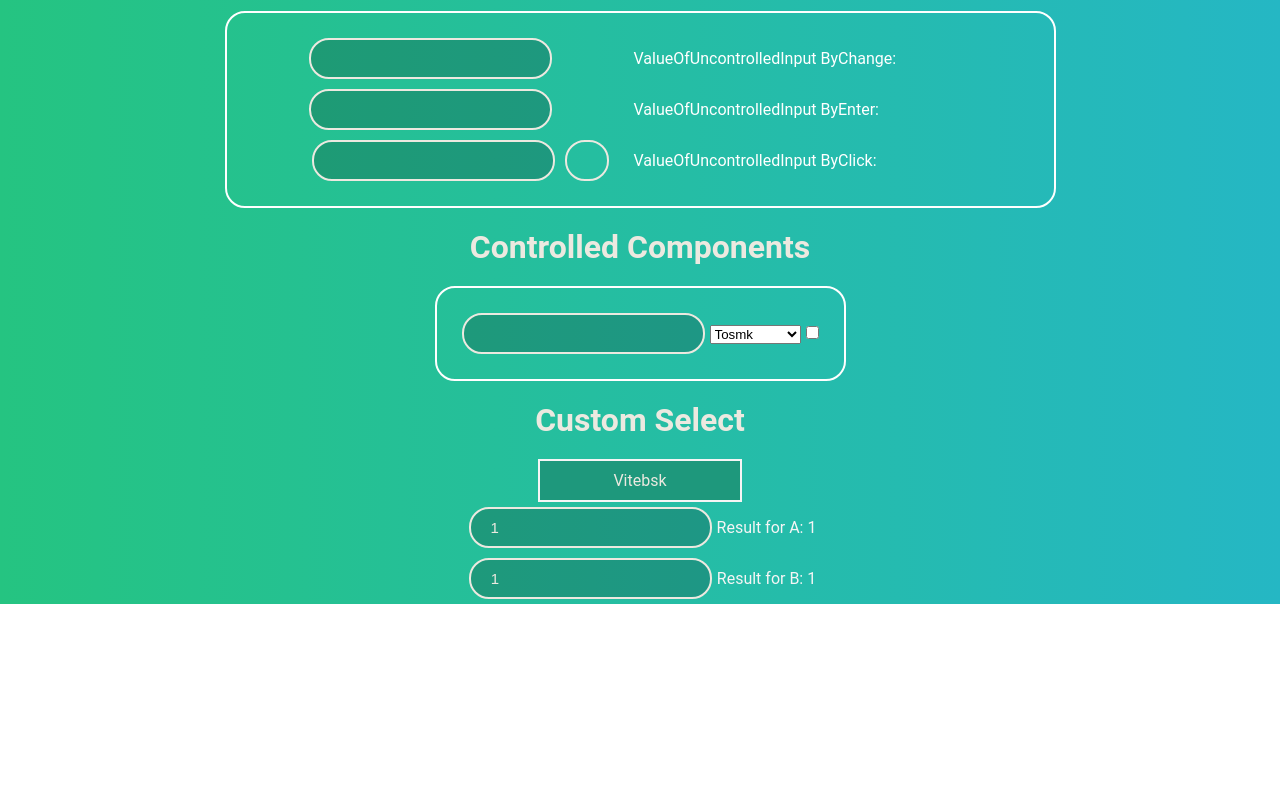
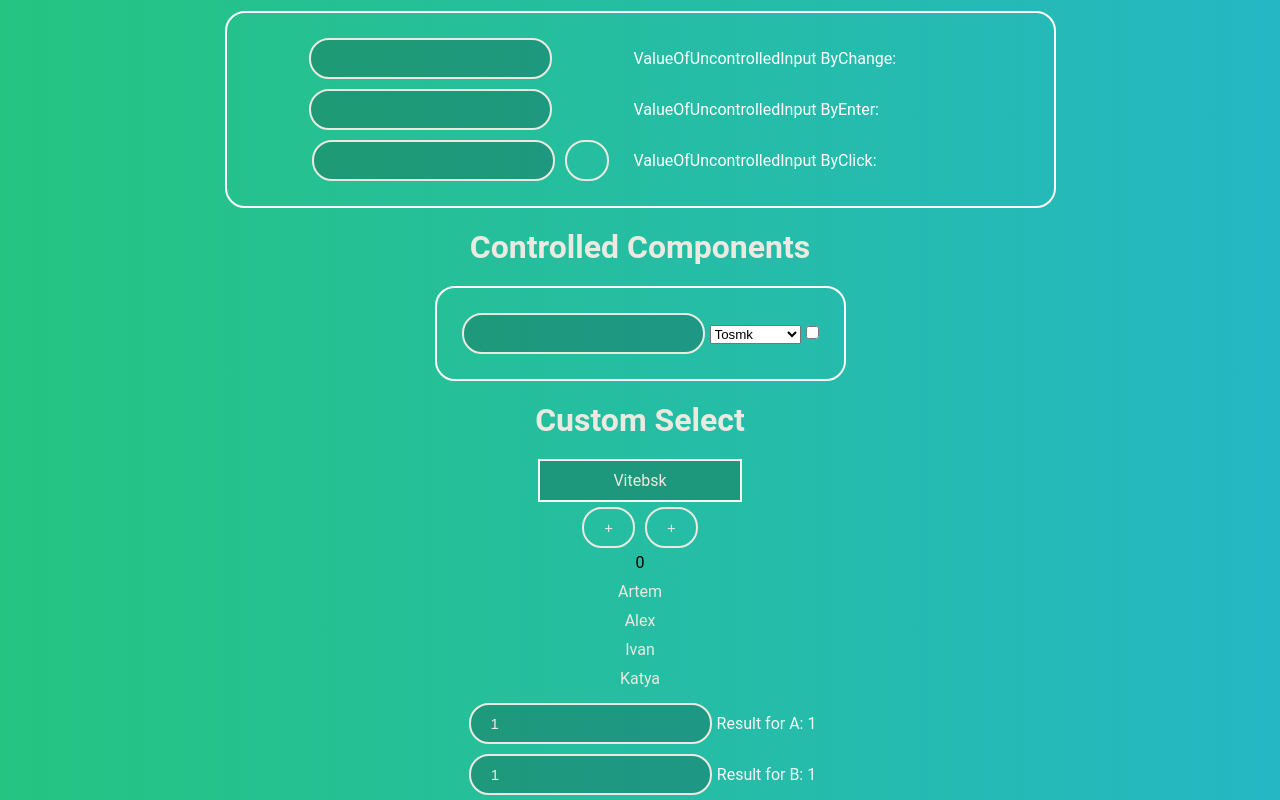
Before and after one commit to pevnev-ivan/microstask, a React (Create React App) app: page / in a window 1280 px wide. Shown: the part 1914-2714 px from the top of the page. Before the commit the page ends 2518 px from the top, so only its background shows below. Built offline with nearby package versions, Linux system fonts and the light colour scheme.

Commit message:
Lesson 18: - UseMemo example for Array.map + counter

```diff
--- a/src/site/componentsReactLearning/w-2/UseMemo.tsx
+++ b/src/site/componentsReactLearning/w-2/UseMemo.tsx
@@ -30,7 +30,7 @@ const DifficultCounterExample = () => {
     if (a === 0) {resultB = 0}
     return (
         <div>
-
+            <UsersArrayExample/>
             <div>
                 <input value={a} onChange={(e) => setA(+e.currentTarget.value)}/>
                 <p style={{display: 'inline',color:'whitesmoke'}}>Result for A: {resultA}</p>
@@ -43,5 +43,44 @@ const DifficultCounterExample = () => {
     );
 };
 
+const UsersRender = (props: {users: Array<string>}) => {
+    console.log('Users map fn')
+    return (
+        <div>
+            {props.users.map(e => <li>{e}</li>)}
+        </div>
+    )
+}
+
+
+
+const Users = React.memo(UsersRender)
+
+const UsersArrayExample = () => {
+
+    const addUser = () => {
+
+        setUsers([...users, 'Sveta'])
+    }
+
+    console.log('Main fn')
+    const [counter, setCounter] = useState(0)
+    const [users, setUsers] = useState(['Artem', 'Alex', 'Ivan', 'Katya'])
+
+    const usersArray = useMemo(() => {
+        return users.filter(e => e.toLowerCase().indexOf('a' ) > -1)
+    }, [users])
+
+    return (
+        <div>
+            <button onClick={() => {setCounter(counter + 1)}}>+</button>
+            <button onClick={() => addUser()}>+</button>
+            <p>{counter}</p>
+            <Users users={usersArray}/>
+        </div>
+    )
+
+}
+
 
 export default DifficultCounterExample;
```
